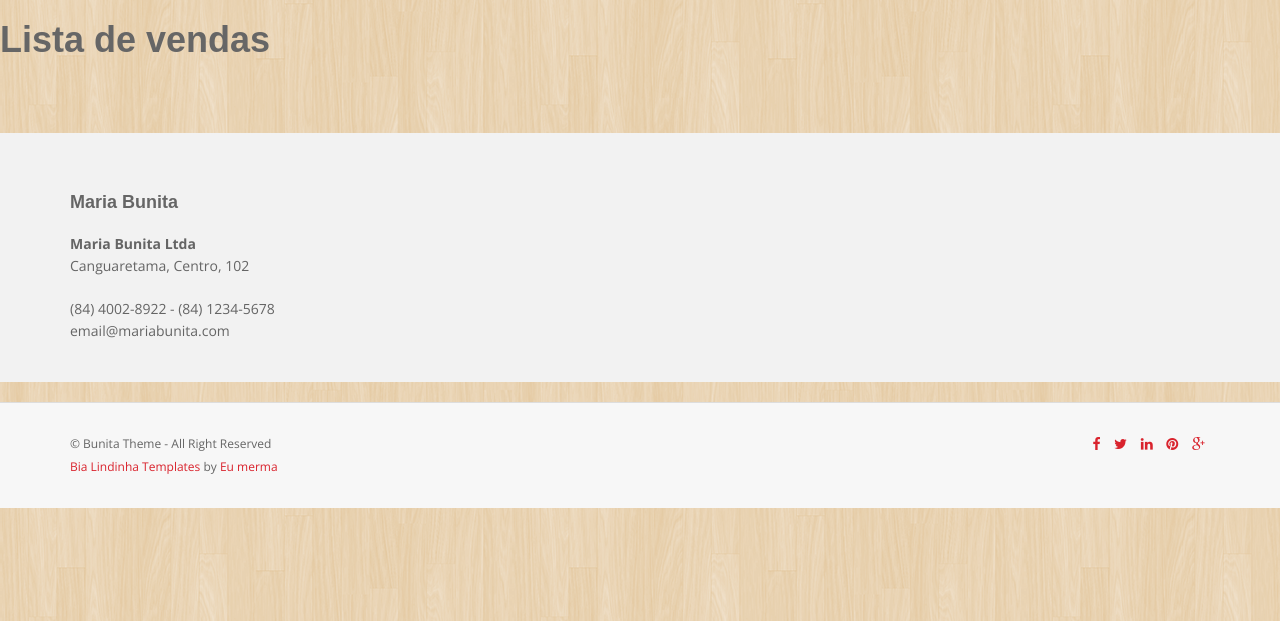
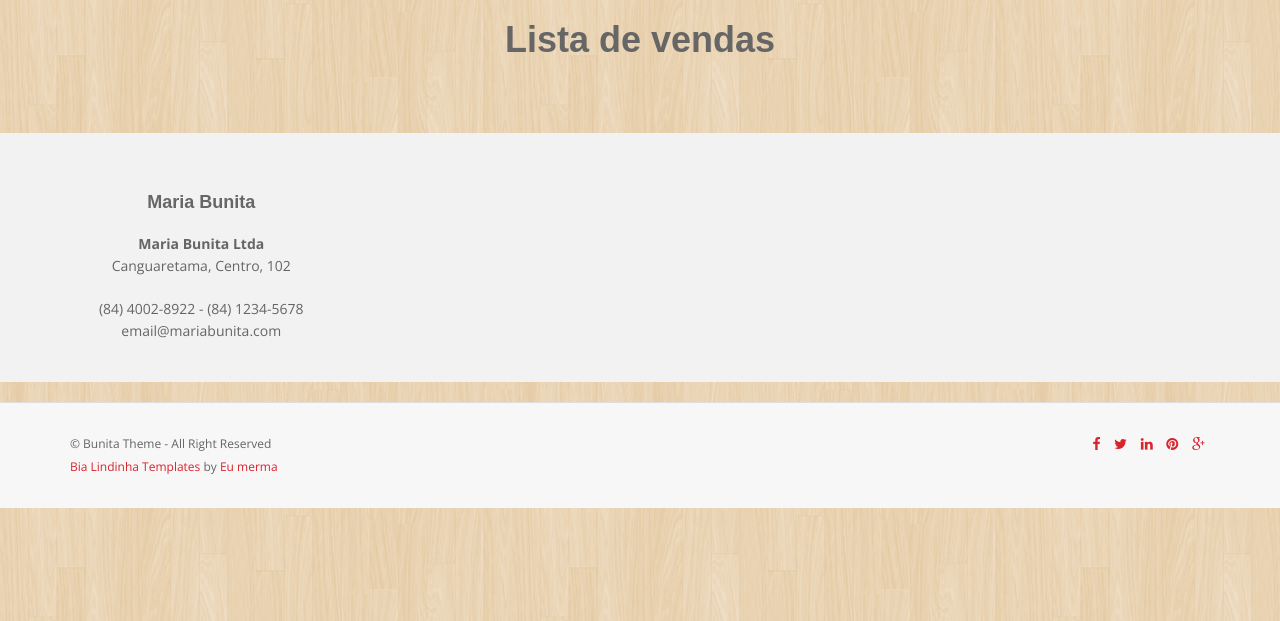
Before and after one commit to brunogomes3000/mariabunita, a Django app: page /visuvendas/ in a window 1280 px wide. Shown: the part 179-800 px from the top of the page. Run offline with Django 3.2, Linux system fonts and the light colour scheme; data that the repository does not hold is empty; some libraries are stand-ins or nearby versions.

Commit message:
editei a formatação de visuvendas.html

```diff
--- a/mariabunita/core/templates/visuvendas.html
+++ b/mariabunita/core/templates/visuvendas.html
@@ -6,7 +6,7 @@ LISTA DE VENDAS |
 {%endblock %}
 
 {% block conteudo %}
-<h1 class="centered">Lista de vendas </h1><br/>
+<center><h1 class="centered">Lista de vendas </h1><center></h1><br/>
 <div class="container">
 <div class="row mt">
 <div class="col-lg-4">
@@ -14,7 +14,7 @@ LISTA DE VENDAS |
 
 
 
-<h3>{{vendas1.vendas}}</h3>
+<center><h3>{{vendas1.vendas}}</h3></center>
 
 <br />
 
```
